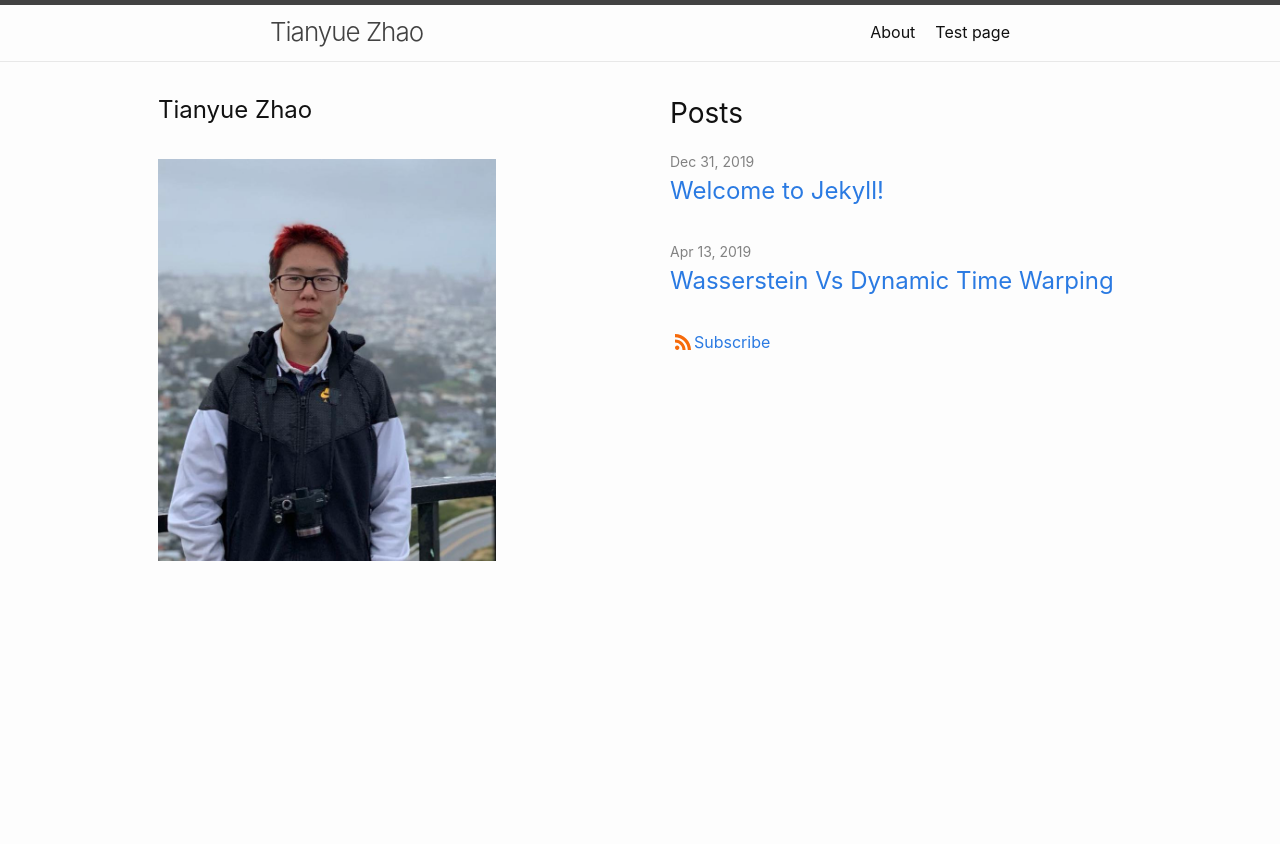
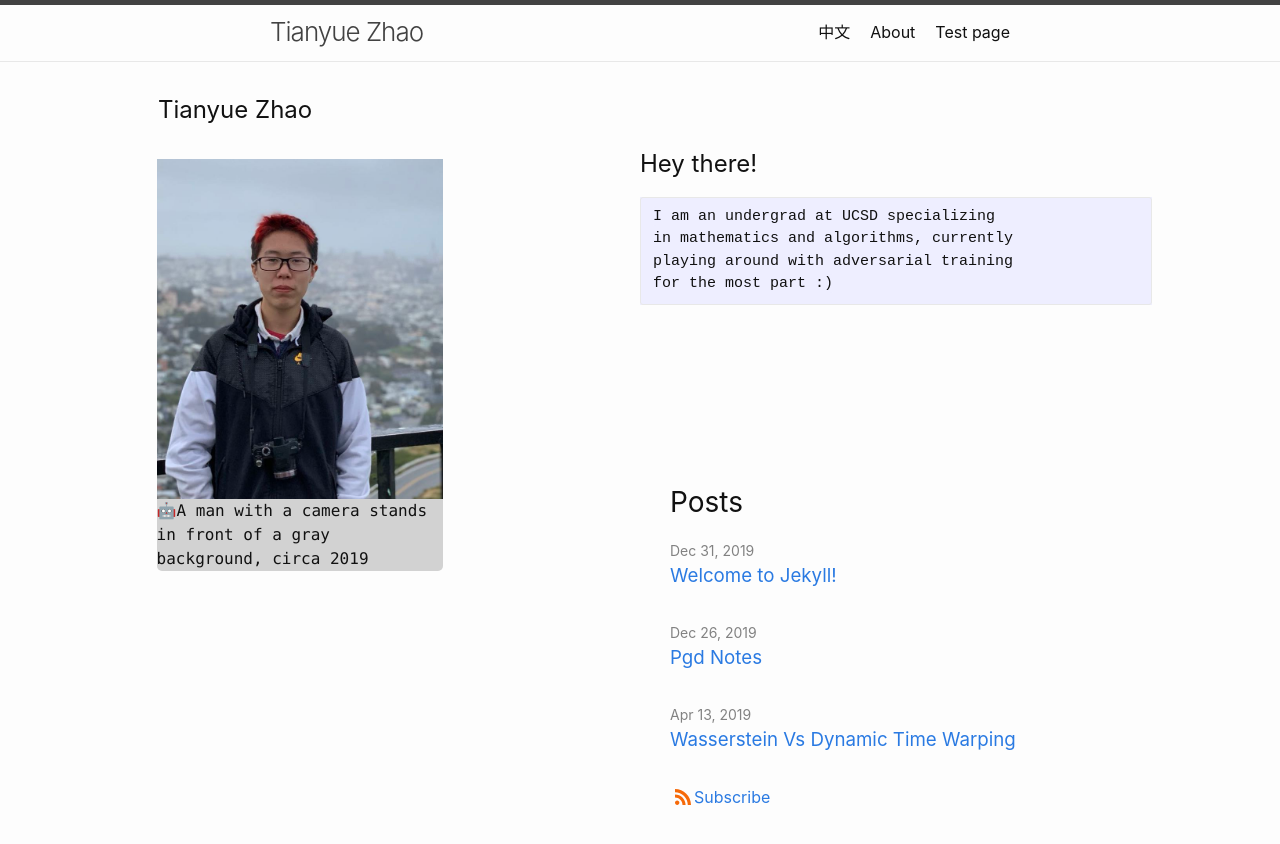
Before and after one commit to Tianyue-Zhao/tianyue-zhao.github.io, a Jekyll site: the page built from index.markdown, in a window 1280 px wide. Shown: the top 844 px of the page. Built offline with Jekyll 4.4.1, drawn with Linux system fonts in a browser that asks for light colours; nearby versions of some CDN libraries.

```diff
--- a/_config.yml
+++ b/_config.yml
@@ -34,6 +34,10 @@ theme: minima
 plugins:
   - jekyll-feed
 
+markdown: kramdown
+kramdown:
+    math_engine: mathjax
+
 # Exclude from processing.
 # The following items will not be processed, by default.
 # Any item listed under the `exclude:` key here will be automatically added to
--- a/_includes/head.html
+++ b/_includes/head.html
@@ -5,6 +5,12 @@
   {%- seo -%}
   <link rel="stylesheet" href="{{ "/assets/css/style.css" | relative_url }}">
   <link rel="stylesheet" href="/assets/css/custom.css">
+  <link rel="stylesheet" href="https://cdn.jsdelivr.net/npm/katex@0.11.1/dist/katex.min.css" integrity="sha384-zB1R0rpPzHqg7Kpt0Aljp8JPLqbXI3bhnPWROx27a9N0Ll6ZP/+DiW/UqRcLbRjq" crossorigin="anonymous">
+
+    <!-- The loading of KaTeX is deferred to speed up page rendering -->
+    <script src="https://cdn.jsdelivr.net/npm/katex@0.11.1/dist/katex.min.js" integrity="sha384-y23I5Q6l+B6vatafAwxRu/0oK/79VlbSz7Q9aiSZUvyWYIYsd+qj+o24G5ZU2zJz" crossorigin="anonymous"></script>
+
+    <script src="//code.jquery.com/jquery-1.11.1.min.js"></script>
   {%- feed_meta -%}
   {%- if jekyll.environment == 'production' and site.google_analytics -%}
     {%- include google-analytics.html -%}
--- a/_layouts/home.html
+++ b/_layouts/home.html
@@ -9,8 +9,15 @@
         <div class="wrapper" id="profile">
             <h2>Tianyue Zhao</h2>
             <div class="img-wrapper">
-            <img src="/imgs/profile.jpeg" alt="Profile picture" style="height:100%">
+                <img src="/imgs/profile.jpeg" alt="Profile picture" style="width:100%">
+                <div class="caption">
+                    <span>🤖A man with a camera stands in front of a gray background, circa 2019</span>
+                </div>
             </div>
+        </div>
+        <div id="intro">
+            <h2>Hey there!</h2>
+            {{ content }}
         </div>
         <div class="wrapper" id="home-contents">
             <div class="home">
@@ -18,19 +25,17 @@
                 <h1 class="page-heading">{{ page.title }}</h1>
                 {%- endif -%}
 
-                {{ content }}
-
                 {%- if site.posts.size > 0 -%}
-                <h2 class="post-list-heading">{{ page.list_title | default: "Posts" }}</h2>
+                <h3 class="post-list-heading">{{ page.list_title | default: "Posts" }}</h3>
                 <ul class="post-list">
                     {%- for post in site.posts -%}
                     <li>
                         {%- assign date_format = site.minima.date_format | default: "%b %-d, %Y" -%}
                         <span class="post-meta">{{ post.date | date: date_format }}</span>
                         <h3>
-                            <a class="post-link" href="{{ post.url | relative_url }}">
-                                {{ post.title | escape }}
-                            </a>
+                        <a href="{{ post.url | relative_url }}">
+                            {{ post.title | escape }}
+                        </a>
                         </h3>
                         {%- if site.show_excerpts -%}
                         {{ post.excerpt }}
@@ -50,4 +55,21 @@
         </div>
         </main>
     </body>
+    <script>
+        $("script[type='math/tex']").replaceWith(
+  function(){
+    var tex = $(this).text();
+    return "<span class=\"inline-equation\">" +
+           katex.renderToString(tex) +
+           "</span>";
+});
+
+$("script[type='math/tex; mode=display']").replaceWith(
+  function(){
+    var tex = $(this).text();
+    return "<div class=\"equation\">" +
+           katex.renderToString("\\displaystyle "+tex) +
+           "</div>";
+});
+    </script>
 </html>
--- a/assets/css/custom.css
+++ b/assets/css/custom.css
@@ -2,9 +2,21 @@
 {
     display:block;
     margin:0;
-    height:60%;
+    width:50%;
+    left:5%;
     top:10%;
     position:absolute;
+}
+
+.caption
+{
+    display:block;
+    width:100%;
+    bottom:0;
+    position:relative;
+    background-color:rgb(210,210,210);
+    border-radius: 0 0 5px 5px;
+    font-family: "Lucida Console","Times New Roman";
 }
 
 #profile
@@ -17,10 +29,22 @@
     overflow:hidden;
 }
 
+#intro
+{
+    display:block;
+    height:50%;
+    width:40%;
+    left:50%;
+    top:10%;
+    position:absolute;
+    overflow:hidden;
+}
+
 #home-contents
 {
     display:block;
     left:50%;
+    top:50%;
     width:50%;
     height:50%;
     position:absolute;
--- a/index.markdown
+++ b/index.markdown
@@ -4,3 +4,7 @@
 
 layout: home
 ---
+    I am an undergrad at UCSD specializing
+    in mathematics and algorithms, currently
+    playing around with adversarial training
+    for the most part :)
```
Also changed, not shown: Chinese.html (added, +15 -0 lines), _posts/2019-04-13-Wasserstein-vs-Dynamic-Time-Warping.md (+3 -0 lines), _posts/2019-12-26-PGD-notes.md (added, +13 -0 lines).
